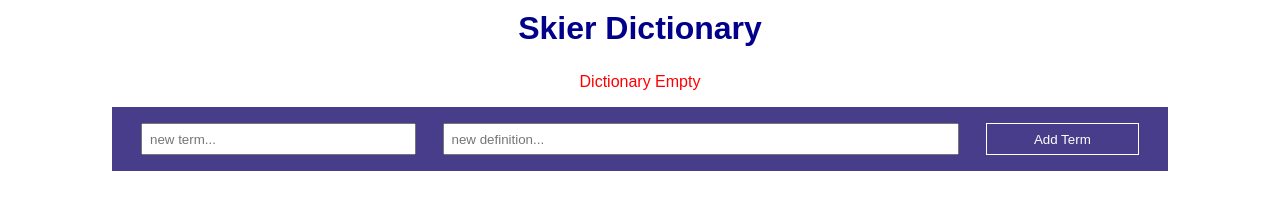
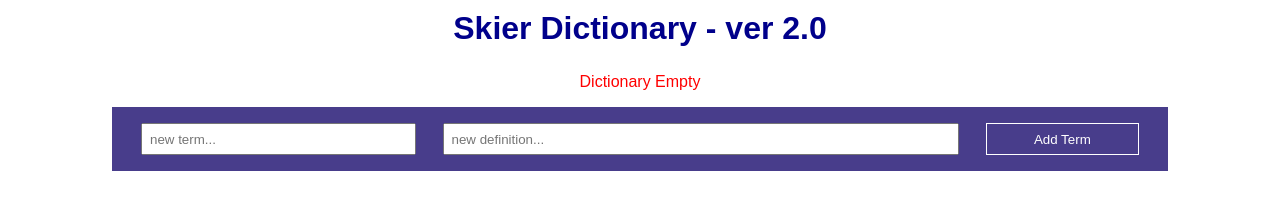
Before and after one commit to SingleSpeed/NodeRegistration, a website: page public/index.html in a window 1280 px wide. Drawn offline with Linux system fonts and the light colour scheme; no server answers.

Commit message:
Changes to HTML title

```diff
--- a/public/index.html
+++ b/public/index.html
@@ -12,7 +12,7 @@
 </head>
 <body>
 
-    <h1>Skier Dictionary</h1>
+    <h1>Skier Dictionary - ver 2.0</h1>
     <dl></dl>
     <p>Dictionary Empty</p>
 
```
